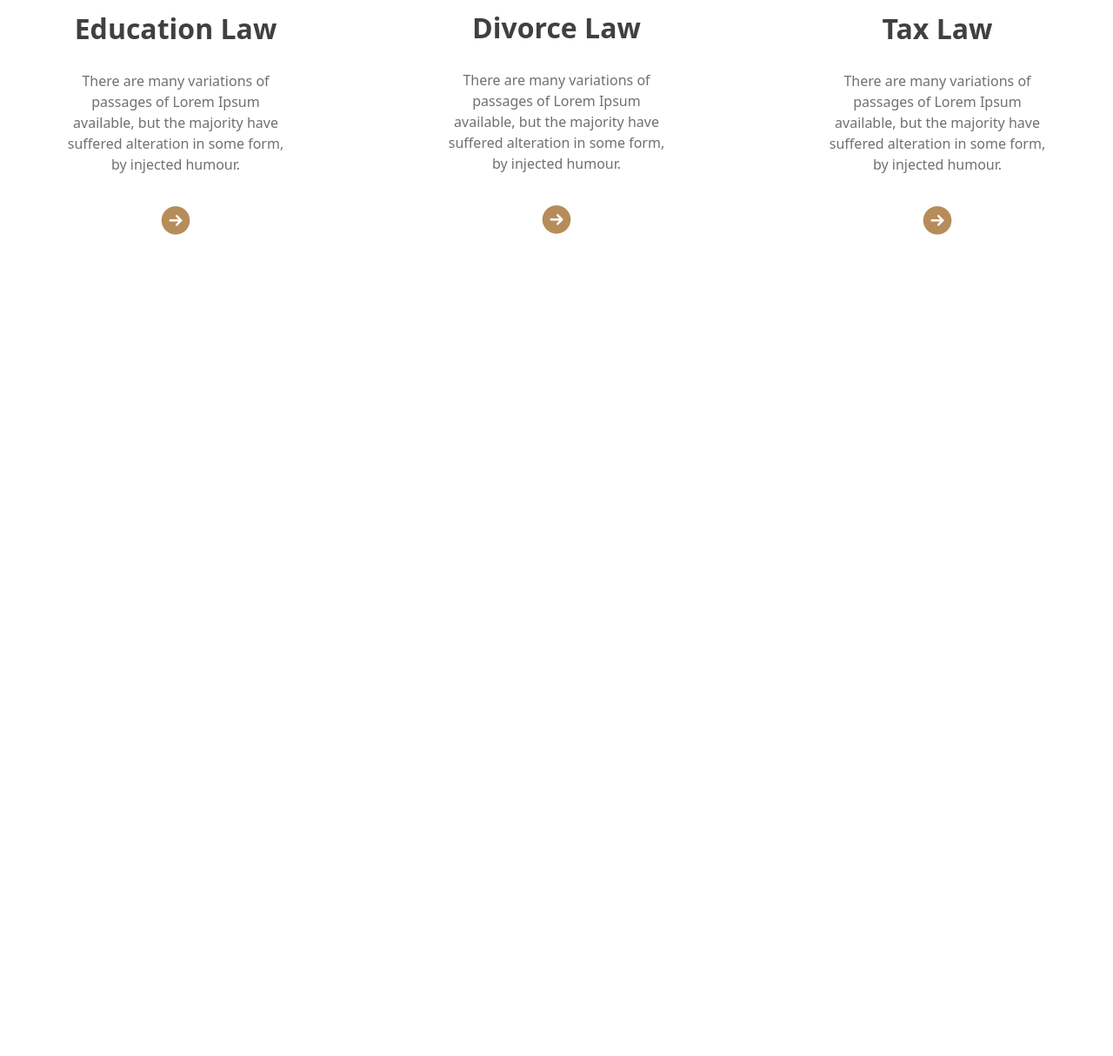
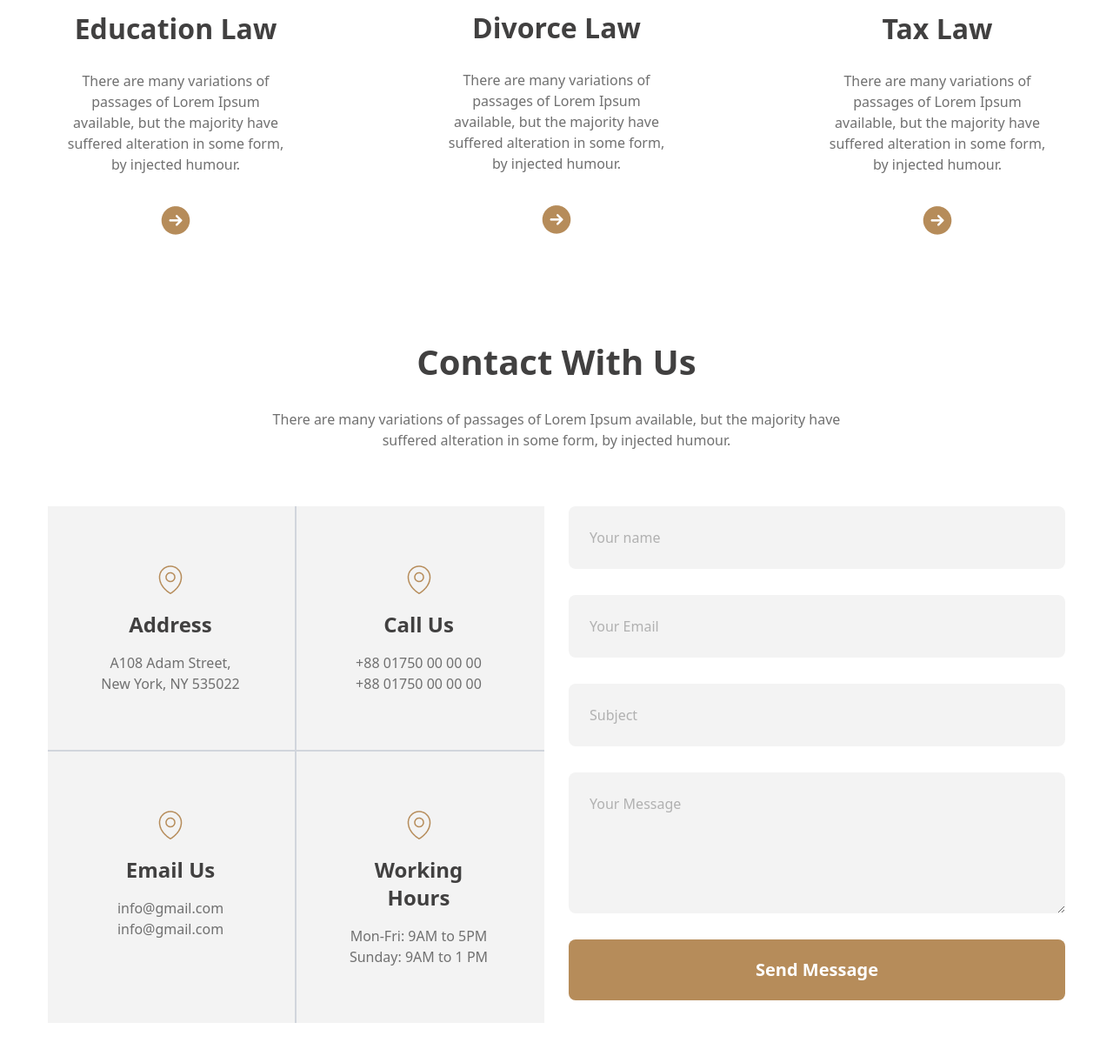
Before and after one commit to hafiz-al-asad-code/legal-solution-by-tailwind-css, a plain HTML site: page index.html in a window 1280 px wide. Shown: the part 806-2020 px from the top of the page at 87% size. Before the commit the page ends 1080 px from the top, so only its background shows below. Drawn offline with nearby package versions, Linux system fonts and the light colour scheme.

Commit message:
added contact section

```diff
--- a/index.html
+++ b/index.html
@@ -50,9 +50,57 @@
           <p class="text-[#707070] max-w-3xs mb-8">There are many variations of passages of Lorem Ipsum available, but the majority have suffered alteration in some form, by injected humour.</p>
           <img src="images/Frame.png" alt="">
         </div>
-
       </div>
      </section>
+
+     <!-- Contact section -->
+      <section class="mt-28 mb-28 max-w-[1170px] mx-auto text-center">
+        <h1 class="text-[40px] font-extrabold text-[#414040]">Contact With Us</h1>
+        <p class="mt-[24px] mb-[64px] max-w-[714px] mx-auto text-[#707070]">There are many variations of passages of Lorem Ipsum available, but the majority have suffered alteration in some form, by injected humour.</p>
+
+        <div class="grid grid-cols-2 gap-x-7">
+          <div class="grid grid-cols-2">
+            <div class="border-r-2 border-b-2 border-gray-300 border-[#CFCFCF] py-16 px-[61px] max-w-72 bg-[#F3F3F3]">
+              <div class="max-w-40 justify-items-center text-center">
+                <img src="images/location.png" alt="">
+                <h3 class="text-2xl font-extrabold text-[#414040] my-4">Address</h3>
+                <p class="text-[#707070]">A108 Adam Street, New York, NY 535022</p>
+              </div>
+            </div>
+            <div class="border-b-2 border-gray-300 py-16 px-[61px] max-w-72 bg-[#F3F3F3]">
+              <div class="max-w-40 justify-items-center text-center">
+                <img src="images/location.png" alt="">
+                <h3 class="text-2xl font-extrabold text-[#414040] my-4">Call Us</h3>
+                <p class="text-[#707070]">+88 01750 00 00 00 +88 01750 00 00 00</p>
+              </div>
+            </div>
+            <div class="border-r-2 border-gray-300 py-16 px-[61px] max-w-72 bg-[#F3F3F3]">
+              <div class="max-w-40 justify-items-center text-center">
+                <img src="images/location.png" alt="">
+                <h3 class="text-2xl font-extrabold text-[#414040] my-4">Email Us</h3>
+                <p class="text-[#707070]">info@gmail.com info@gmail.com</p>
+              </div>
+            </div>
+            <div class="py-16 px-[61px] max-w-72 bg-[#F3F3F3]">
+              <div class="max-w-40 justify-items-center text-center">
+                <img src="images/location.png" alt="">
+                <h3 class="text-2xl font-extrabold text-[#414040] my-4">Working Hours</h3>
+                <p class="text-[#707070]">Mon-Fri: 9AM to 5PM Sunday: 9AM to 1 PM</p>
+              </div>
+            </div>
+          </div>
+
+          <div>
+            <form class="grid grid-cols-1 space-y-[30px]">
+              <input class="bg-[#F3F3F3] p-6 rounded-lg text-[#707070]" type="text" name="" id="" placeholder="Your name">
+              <input class="bg-[#F3F3F3] p-6 rounded-lg text-[#707070]" type="email" name="" id="" placeholder="Your Email">
+              <input class="bg-[#F3F3F3] p-6 rounded-lg text-[#707070]" type="text" name="" id="" placeholder="Subject">
+              <textarea name="" id="" placeholder="Your Message" class="h-[162px] bg-[#F3F3F3] p-6 rounded-lg text-[#707070]"></textarea>
+              <button class="rounded-lg py-5 px-[211px] bg-[#B68C5A] text-white text-[20px] font-semibold">Send Message</button>
+            </form>
+          </div>
+        </div>
+      </section>
   </main>
 </body>
 </html>
```
